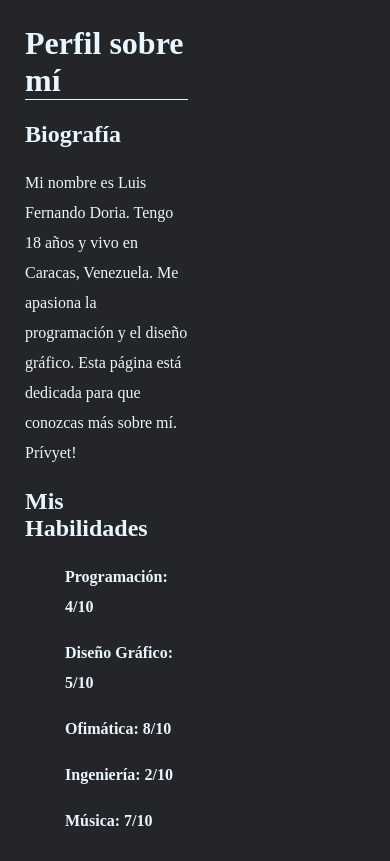
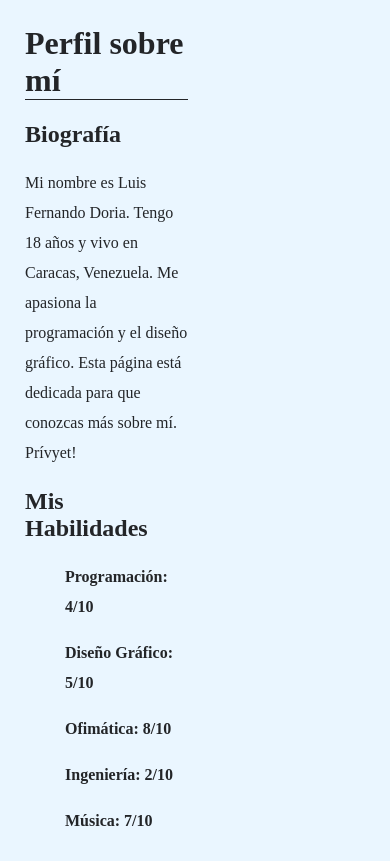
Before and after one commit to luis123doria/aboutme-github, a plain HTML site: page index.html in a window 390 px wide. Drawn offline with Linux system fonts and the light colour scheme.

Commit message:
Agregada la funcion de Light Version para dispositivos de hasta 768px

```diff
--- a/index.css
+++ b/index.css
@@ -6,7 +6,6 @@ body {
 }
 
 h1 {
-	color: #EAF6FF;
 	font-weight: bolder;
 	border-bottom: 1px solid #eaf6ff;
 	width: 48%;
@@ -25,3 +24,14 @@ h1 {
 	line-height: 30px;
 	font-weight: bold;
 }
+
+
+@media screen and (max-width: 768px){
+	body {
+		background-color: #eaf6ff;
+		color: #232528;
+	}
+	h1 {
+		border-bottom: 1px solid #232528;
+	}
+}
```
Also changed, not shown: index.html (+0 -1 lines).
